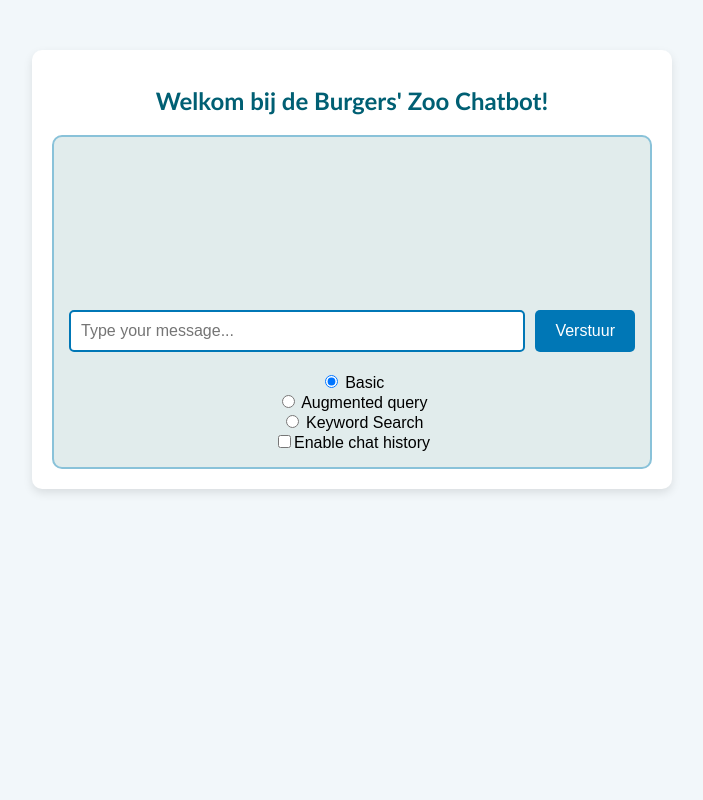
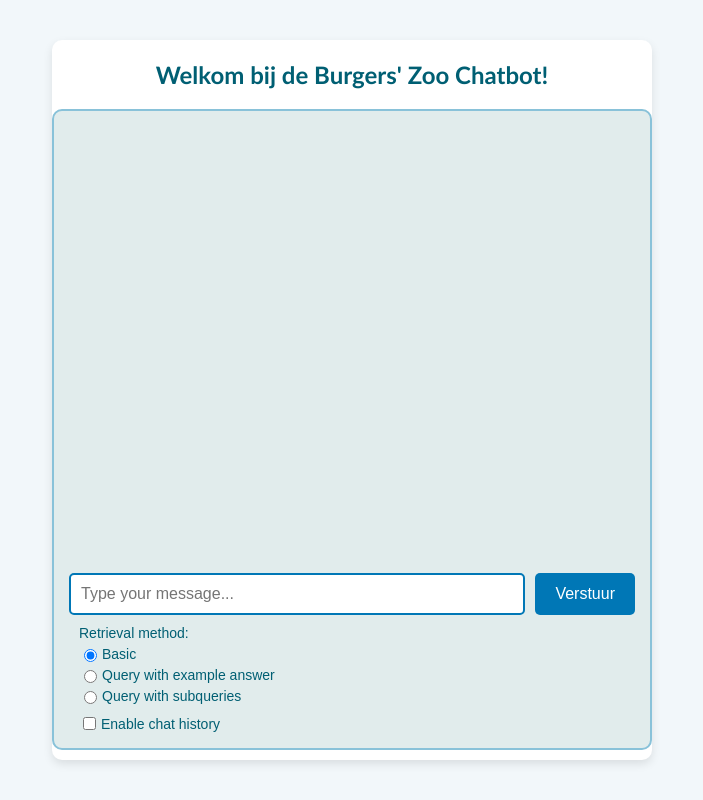
Before and after one commit to Woutman/burgerszoobot, a Django app: page /chat/ in a window 1280 px wide. Shown: the whole page, without its empty margins (288-991 px from the left). Run offline with Django 5.2, Linux system fonts and the light colour scheme.

Commit message:
Added retrieval with subqueries and some clean up
- added retrieval with subqueries
- fixed some typing issues
- reworked frontend styling a bit

```diff
--- a/burgerszoobot/chatbot/services/llm_interface.py
+++ b/burgerszoobot/chatbot/services/llm_interface.py
@@ -11,7 +11,7 @@
 
 def query_gpt(messages: list[dict[str, str]], temperature: float = 0.7, top_p: float = 0.95) -> str:
     response = client.chat.completions.create(
-        messages=messages,
+        messages=messages,  # type: ignore
         model="gpt-4o-2024-08-06",
         temperature=temperature,
         top_p=top_p
--- a/burgerszoobot/chatbot/static/chatbot/styles.css
+++ b/burgerszoobot/chatbot/static/chatbot/styles.css
@@ -4,23 +4,30 @@
     background-color: #f2f7fa;
     margin: 0;
     padding: 0;
+    display: flex;
+    justify-content: center;
+    align-items: center;
+    height: 100vh;
 }
 
 .container {
     max-width: 600px;
-    margin: 50px auto;
+    width: 100%;
     background-color: #ffffff;
     border-radius: 10px;
     box-shadow: 0 4px 10px rgba(0, 0, 0, 0.1);
-    padding: 20px;
-    text-align: center;
+    display: flex;
+    flex-direction: column;
+    height: 90%;
+    overflow: hidden;
 }
 
 h1 {
     font-family: 'Trebuchet MS', sans-serif;
     color: #005f73;
     font-size: 24px;
-    margin-bottom: 20px;
+    text-align: center;
+    margin: 20px 0;
 }
 
 /* Chat box styling */
@@ -29,15 +36,19 @@
     border: 2px solid #89c2d9;
     border-radius: 10px;
     padding: 15px;
+    display: flex;
+    flex-direction: column;
+    flex-grow: 1;
     overflow: hidden;
-    min-height: 300px;
-    overflow-y: auto;
+    margin-bottom: 10px;
 }
 
 .chat-log {
     list-style-type: none;
     margin: 0;
     padding: 0;
+    flex-grow: 1;
+    overflow-y: auto;
 }
 
 .user-message, .bot-message {
@@ -63,11 +74,11 @@
     border: 2px solid #90e0ef;
 }
 
-/* Input area styling */
+/* Input area styling at the bottom */
 .input-area {
-    margin-top: 20px;
     display: flex;
     justify-content: space-between;
+    margin-top: 10px;
 }
 
 .input-box {
@@ -94,31 +105,47 @@
     background-color: #0096c7;
 }
 
-/* Scroll to the bottom of chat */
-#chat-container {
+/* Retrieval options and chat history */
+.options-container {
     display: flex;
     flex-direction: column;
-    justify-content: flex-end;
-    height: 100%;
+    align-items: flex-start;
+    gap: 10px;
+    margin-top: 10px;
+    padding-left: 10px;
 }
 
-/* Retrieval options styling */
 .retrieval-options {
-    margin-top: 20px;
-    text-align: center;
+    display: flex;
+    flex-direction: column;
+    gap: 5px;
     font-size: 14px;
     color: #005f73;
-    display: flex;
-    justify-content: center;
 }
 
 .retrieval-options label {
-    margin-right: 15px;
-    display: inline-flex;
+    cursor: pointer;
+    display: flex;
     align-items: center;
-    cursor: pointer;
 }
 
 .retrieval-options input[type="radio"] {
     margin-right: 5px;
 }
+
+.chat-history-option {
+    display: flex;
+    align-items: center;
+    font-size: 14px;
+    color: #005f73;
+}
+
+.chat-history-option label {
+    display: flex;
+    align-items: center;
+    cursor: pointer;
+}
+
+.chat-history-option input[type="checkbox"] {
+    margin-right: 5px;
+}
--- a/burgerszoobot/chatbot/templates/chatbot/chat.html
+++ b/burgerszoobot/chatbot/templates/chatbot/chat.html
@@ -18,11 +18,16 @@
                 <input type="text" id="user-input" placeholder="Type your message..." class="input-box">
                 <button id="send-btn" class="send-btn">Verstuur</button>
             </div>
-            <div class="retrieval-options"></div>
-                <label><input type="radio" name="retrieval-method" value="basic" checked> Basic</label>
-                <label><input type="radio" name="retrieval-method" value="augmented_query"> Augmented query</label>
-                <label><input type="radio" name="retrieval-method" value="keyword"> Keyword Search</label>
-                <label><input type="checkbox" id="enable-chat-history">Enable chat history</label>
+            <div class="options-container">
+                <div class="retrieval-options">
+                    <label>Retrieval method:</label>
+                    <label><input type="radio" name="retrieval-method" value="basic" checked> Basic</label>
+                    <label><input type="radio" name="retrieval-method" value="augmented_query"> Query with example answer</label>
+                    <label><input type="radio" name="retrieval-method" value="subqueries"> Query with subqueries</label>
+                </div>
+                <div class="chat-history-option">
+                    <label><input type="checkbox" id="enable-chat-history"> Enable chat history</label>
+                </div>
             </div>
         </div>
     </div>
--- a/burgerszoobot/chatbot/views.py
+++ b/burgerszoobot/chatbot/views.py
@@ -8,8 +8,10 @@
 def chatbot_view(request: HttpRequest) -> HttpResponse:
     if request.method == 'POST':
         user_input = request.POST.get('message')
+        chat_history_enabled = request.POST.get('chat_history_enabled') == "true"
         retrieval_method = request.POST.get('retrieval_method')
-        chat_history_enabled = request.POST.get('chat_history_enabled') == "true"
+        if not retrieval_method:
+            raise ValueError("No retrieval method found in POST request.")
 
         if chat_history_enabled:
             if 'chat_history' not in request.session:
```
Also changed, not shown: burgerszoobot/chatbot/services/chatbot_service.py (+6 -3 lines), burgerszoobot/chatbot/services/llm_instructions.py (+20 -3 lines), burgerszoobot/chatbot/services/retrieval.py (+63 -11 lines).
